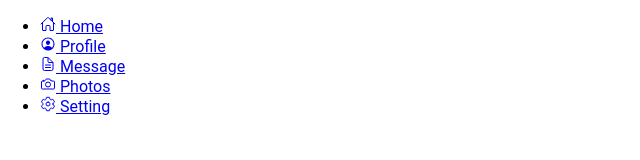
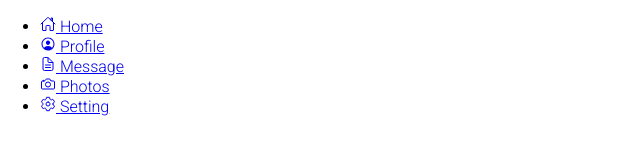
Before and after one commit to LuisFilipeAraujo/Navigation-Menu, a plain HTML site: page index.html in a window 1280 px wide. Shown: the whole page, without its empty margins (0-640 px from the left). Drawn offline with nearby package versions, Linux system fonts and the light colour scheme.

Commit message:
Using Roboto font from google fonts

```diff
--- a/css/navigation_style.css
+++ b/css/navigation_style.css
@@ -1,3 +1,5 @@
+@import url('https://fonts.googleapis.com/css2?family=Roboto:wght@300&display=swap');
+
 body{
     margin:0;
     padding:0;
```
